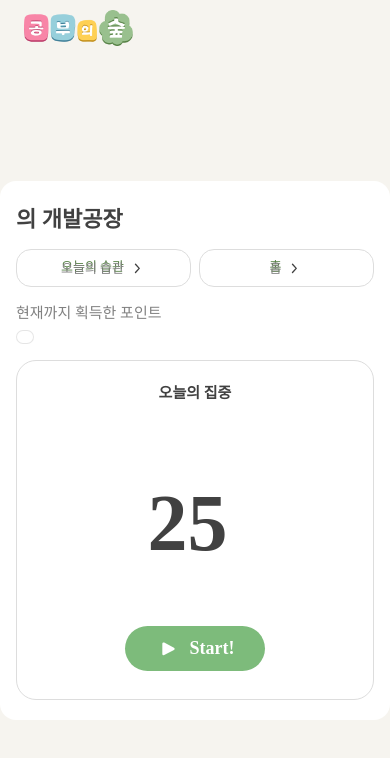
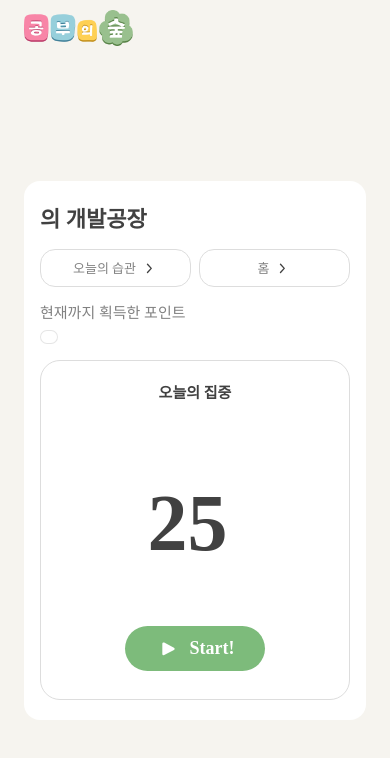
Before and after one commit to quothraven1122/13-study-forest-1-FE, a React (Vite) app: page /studies/1/focus in a window 390 px wide. Shown: the top 758 px of the page. Built offline with nearby package versions, Linux system fonts and the light colour scheme; no server answers; a web font is replaced by a local one.

Commit message:
feat: navButton 그림자오류, reset 버튼 색깔 변경, overTime시 -에 회색숫자로 수정, 10초 남았을시 빨간색으로 변경

```diff
--- a/src/pages/FocusPage/FocusPage.jsx
+++ b/src/pages/FocusPage/FocusPage.jsx
@@ -24,7 +24,7 @@ export default function FocusPage() {
       );
       const data = await response.json();
       console.log(data);
-      setUserName(data.name);
+      setUserName(data.nickname);
       // setTimerMinutes(data.timerMinutes);
       setTotalEarnedPoints(data.point); // 초기 포인트
     };
@@ -68,8 +68,6 @@ export default function FocusPage() {
     };
   }, [status]);
 
-  const calcPoints = (minutes) => 3 + Math.floor(minutes / 10);
-
   // ── 토스트 제어 핸들러 ───────────────────────────────────────
   const showToast = (message, type = 'success') => {
     setToast({ id: Date.now(), message, type });
@@ -101,7 +99,7 @@ export default function FocusPage() {
   const handleStop = async () => {
     clearInterval(intervalRef.current);
     setLoading(true);
-    const points = calcPoints(timerMinutes);
+    const points = 3 + Math.floor(overtime / 600); // 600초 === 10분
 
     // const response = await fetch(
     //   `http://localhost:3000/studies/${studyId}/focus/point`,
@@ -136,13 +134,13 @@ export default function FocusPage() {
   // ── 스타일 및 UI 분기 변수 ────────────────────────────────────
   const isActive = status !== 'idle';
   const timerColorClass =
-    status === 'paused'
+    status === 'paused' || (status === 'running' && remaining <= 10)
       ? styles.timerRed
       : status === 'overtime'
-        ? styles.timerGreen
+        ? styles.timerTimeover
         : '';
   const displayTime =
-    status === 'overtime' ? `${format(overtime)}` : format(remaining);
+    status === 'overtime' ? `-${format(overtime)}` : format(remaining);
 
   return (
     <>
@@ -245,6 +243,7 @@ export default function FocusPage() {
                   className={styles.circleBtn}
                   onClick={handleReset}
                   aria-label='리셋'
+                  style={{ backgroundColor: '#99C08E' }}
                 >
                   <img src={RestartIcon} alt='restart' />
                 </Button>
--- a/src/pages/FocusPage/FocusPage.module.css
+++ b/src/pages/FocusPage/FocusPage.module.css
@@ -6,8 +6,8 @@
   flex-direction: column;
   padding: 40px;
   max-width: 1168px;
-  width: 100%;
-  margin: 40px auto;
+  width: calc(100% - 48px);
+  margin: 20px auto;
 }
 
 /* ── 상단 헤더 ───────────────────────────────────────────── */
@@ -53,6 +53,7 @@
   align-items: center;
   justify-content: center;
   gap: 4px;
+  text-shadow: none;
 }
 
 .navButton img {
@@ -145,20 +146,17 @@
 .timerBoxActive {
   /* border: 2px solid #ddd; */
   /* border-radius: 12px; */
-  padding: 20px 0px; /* 좌우 패딩 넉넉하게 → 너비 고정 효과 */
-  /* flex: unset; 이것만 없어지니깐 버튼 disabled가 갑자기 안먹힘 */
+  padding: 20px 0px;
+  /* flex: unset; 이것만 없어지니깐 버튼 disabled가 갑자기 안먹힘 앤 뭐냐 */
   width: 100%; /* 고정 너비 → 숫자 변해도 박스 안 흔들림 */
-  /* margin: 24px 0; */
 }
 
-/* 일시정지 → 빨강 */
 .timerRed {
   color: #e53935;
 }
 
-/* 초과 → 회색 */
-.timerGreen {
-  color: rgb(88, 241, 88);
+.timerTimeover {
+  color: var(--gray-gray_818181, #818181);
 }
 
 /* ── 버튼 영역 ───────────────────────────────────────────── */
@@ -273,6 +271,7 @@
    ============================================================ */
 @media (max-width: 768px) {
   .focusPageContainer {
+    margin: 30px 24px;
     padding: 28px 24px;
   }
 
@@ -314,6 +313,7 @@
    ============================================================ */
 @media (max-width: 480px) {
   .focusPageContainer {
+    margin: 15px 15px;
     padding: 20px 16px;
     border-radius: 16px;
   }
```
Also changed, not shown: 1 other file (tests, documents, lock files or other folders).
